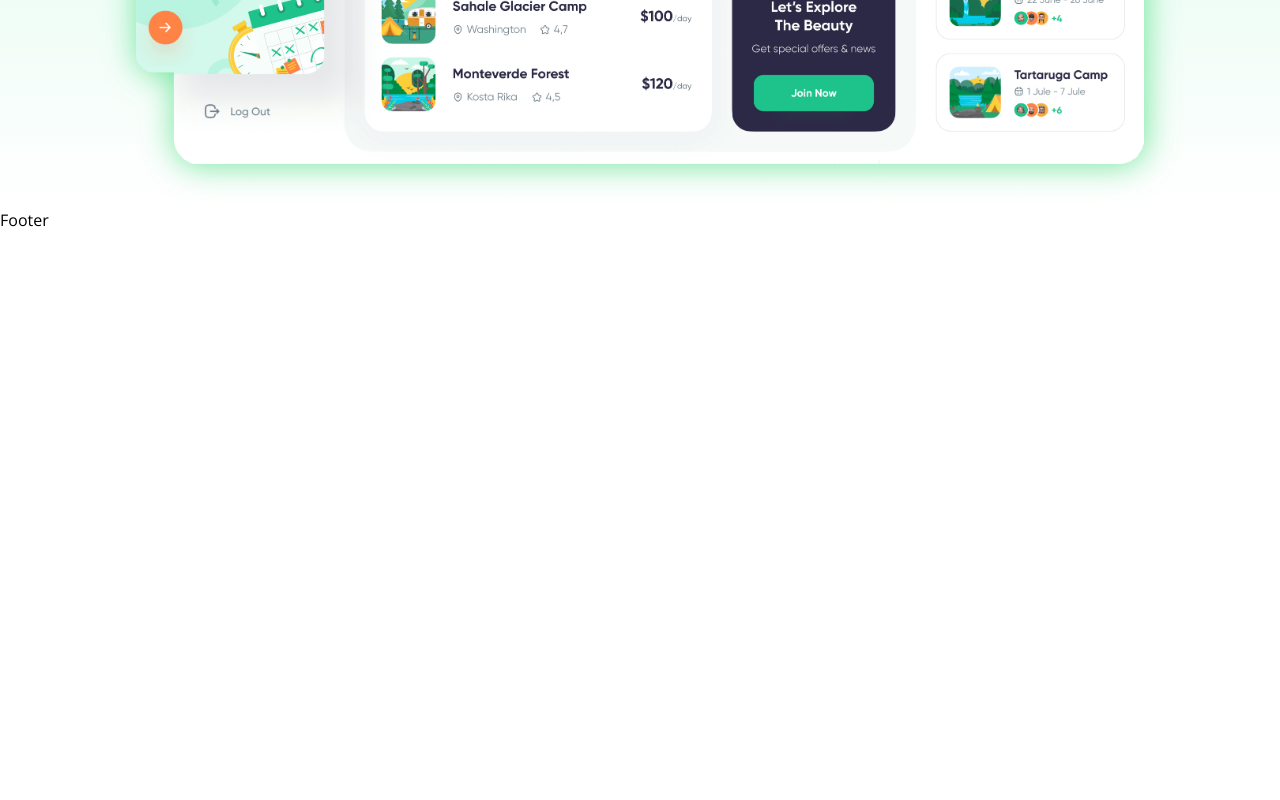
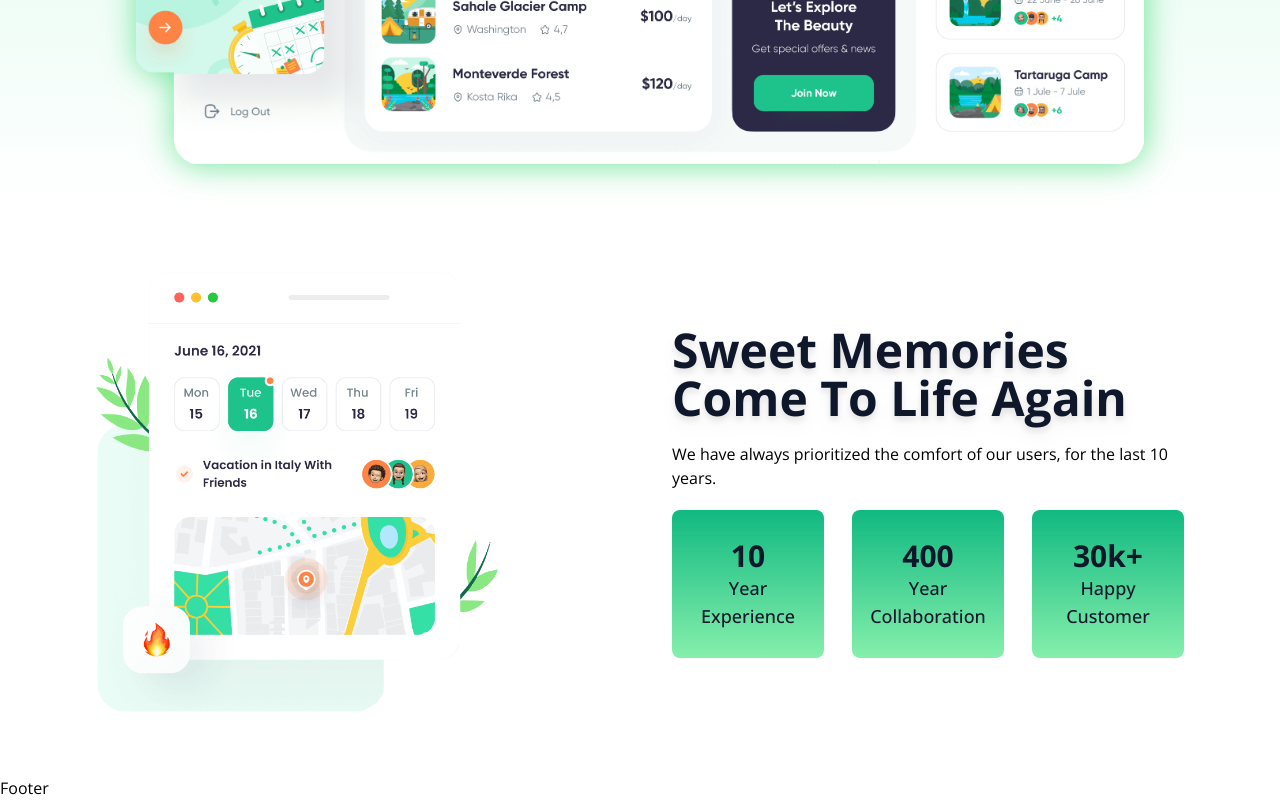
Before and after one commit to sijincodes/Traveler-TS, a React (Vite) app: page / in a window 1280 px wide. Shown: the part 972-1772 px from the top of the page. Before the commit the page ends 1204 px from the top, so only its background shows below. Built offline with nearby package versions, Linux system fonts and the light colour scheme.

Commit message:
memory section done

```diff
--- a/src/App.jsx
+++ b/src/App.jsx
@@ -1,5 +1,5 @@
 import React from 'react'
-import {Navbar,Hero,Footer} from './components'
+import {Navbar,Hero,Footer, Memory} from './components'
 import { hero, navlinks, memory, placesAPI, brands, pricingapi, bannerAPI, footerAPI } from './data/travelerData';
 
 
@@ -8,6 +8,7 @@
     <>
       <Navbar navlinks={navlinks} />
       <Hero hero={hero}/>
+      <Memory memory={memory} />
       <Footer />
     </>
   )
--- /dev/null
+++ b/src/components/Memory.jsx
@@ -0,0 +1,31 @@
+import React from 'react'
+
+function Memory({memory}) {
+  return (
+  <>
+    <div className='relative my-16 md:mb-7'>
+        <div className='traveler-container flex items-center justify-between gap-16 xl:gap-9 lg:flex-col-reverse'>
+            <div className='flex items-center justify-start lg:justify-center w-full max-w-xl'>
+                <img className='w-auto h-[55vh] object-fill' src={memory.img} alt="memory-img" />
+            </div>
+            <div className='grid items-center w-full max-w-2xl lg:text-center'>
+                <h1 className='text-5xl lg:text-4xl md:text-3xl font-bold text-slate-900 filter drop-shadow-lg'>{memory.title}</h1>
+                <h1 className='text-5xl lg:text-4xl md:text-3xl font-bold text-slate-900 filter drop-shadow-lg'>{memory.subtitle}</h1>
+                <p className='text-base my-5 sm:text-sm'>{memory.text}</p>
+                <div className='grid items-center grid-cols-3 gap-7 xl:gap-3'>
+                    {memory.experience?.map((elm,index)=>
+                       ( <div key={index} className="bg-gradient-to-b from-emerald-500 to-green-300 rounded-lg h-auto w-auto flex items-center justify-center flex-col text-slate-900
+                       text-center py-7 xl:p-5 px-5 filter cursor-pointer hover:scale-105 transition-all duration-400">
+                            <h1 className='text-3xl xl:text-2xl sm:text-xl font-bold'>{elm.number}</h1>
+                            <p className='text-lg xl:text-base sm:text-sm xs:text-xs font-medium'>{elm.title}</p>
+                        </div>)
+                    )}
+                </div>
+            </div>
+        </div>
+    </div>
+  </>
+  )
+}
+
+export default Memory
--- a/src/components/index.js
+++ b/src/components/index.js
@@ -1,3 +1,4 @@
 export{default as Navbar} from "./Navbar"
 export{default as Hero} from "./Hero"
+export{default as Memory} from "./Memory"
 export{default as Footer} from "./Footer"
--- a/src/data/travelerData.js
+++ b/src/data/travelerData.js
@@ -58,7 +58,7 @@
 export const memory = {
   "title": "Sweet Memories",
   "subtitle": "Come To Life Again",
-  "text": "What we have always taken care for 10 years is always prioritizing the comfort of our users. So, do not our quality.",
+  "text": "We have always prioritized the comfort of our users, for the last 10 years.",
   "img": memoryimg,
   "experience": [
     { "number": "10", "title": "Year Experience" },
```
